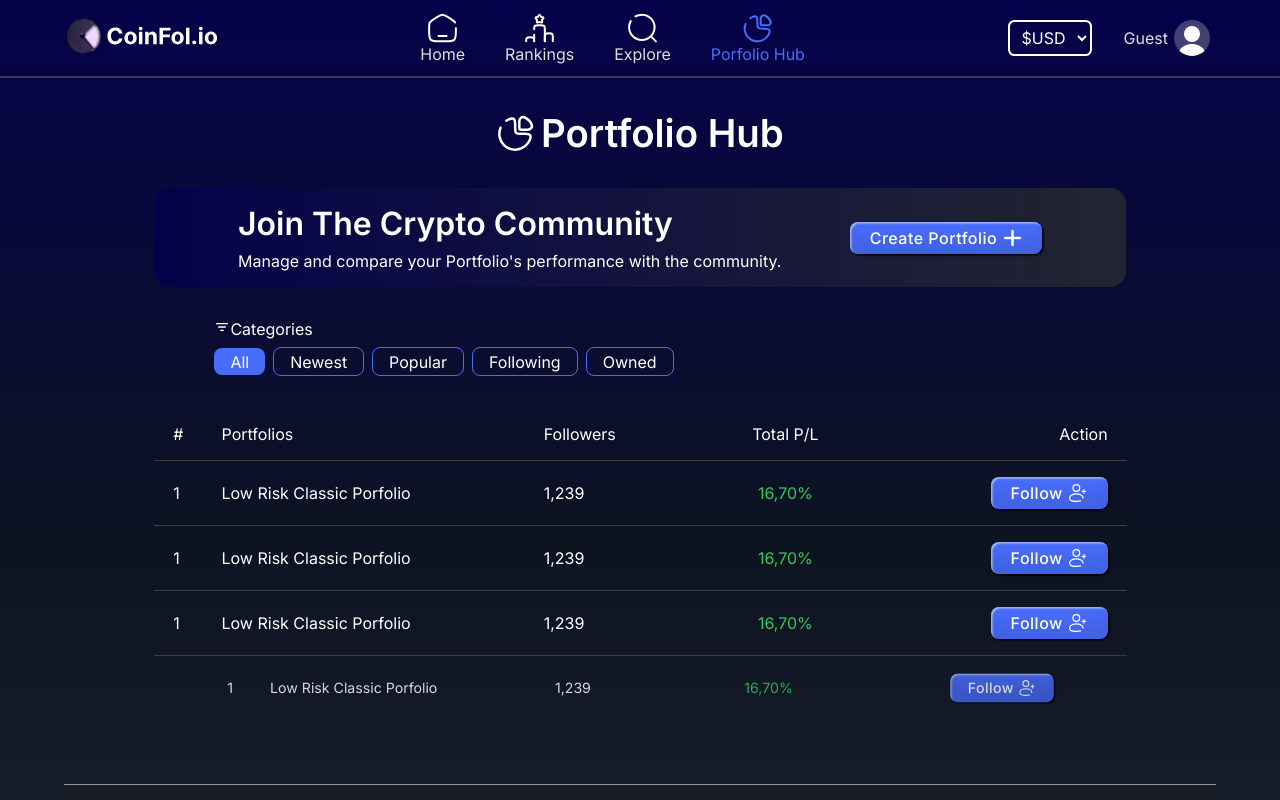
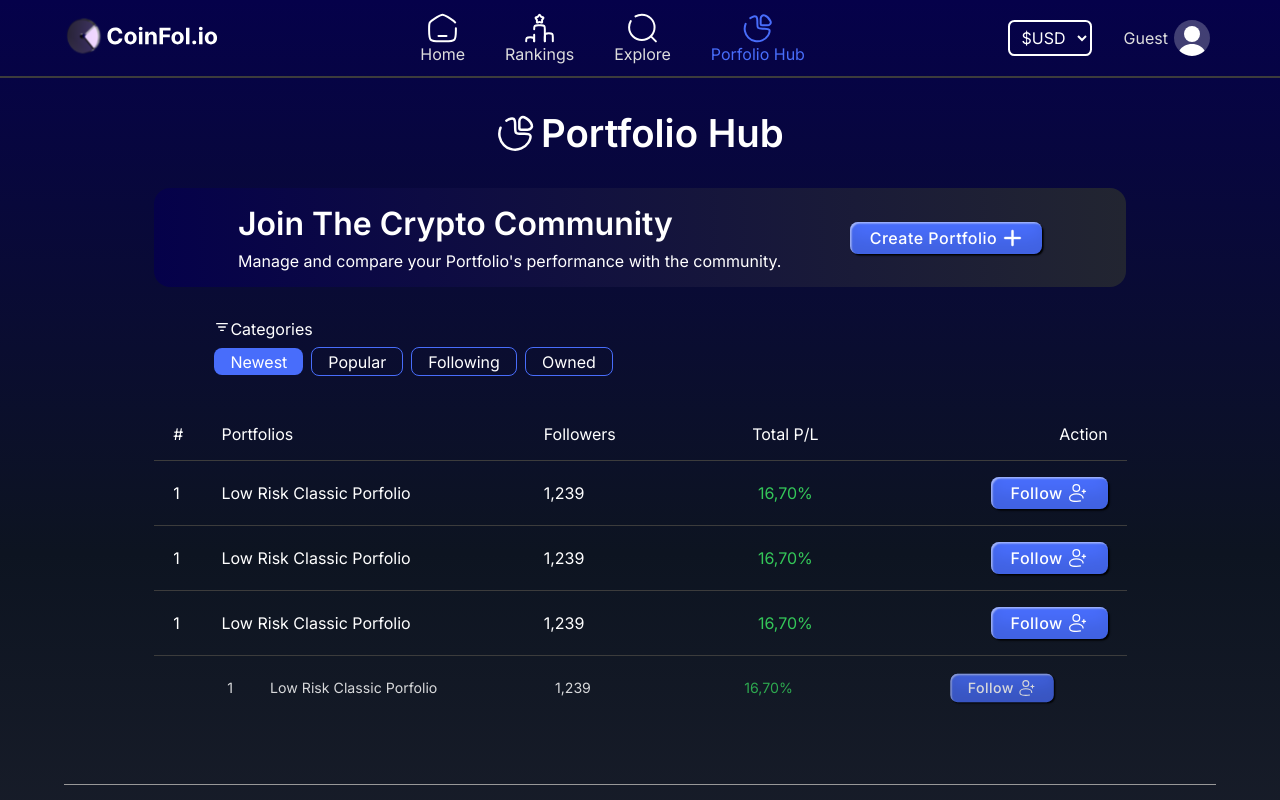
Before and after one commit to dimitarraychev/coinfolio, a React (Vite) app: page /hub in a window 1280 px wide. Shown: the top 800 px of the page. Built offline with nearby package versions, Linux system fonts and the light colour scheme; no server answers.

Commit message:
Removed all category

```diff
--- a/src/constants/categories.js
+++ b/src/constants/categories.js
@@ -1,8 +1,4 @@
 export const portfolioCategories = [
-	{
-		category_id: "all",
-		name: "All",
-	},
 	{
 		category_id: "newest",
 		name: "Newest",
--- a/src/pages/PortfolioHub/PortfolioHub.jsx
+++ b/src/pages/PortfolioHub/PortfolioHub.jsx
@@ -9,7 +9,7 @@ import CategoriesMenu from "../../components/CategoriesMenu/CategoriesMenu";
 import { portfolioCategories } from "../../constants/categories";
 
 const PortfolioHub = () => {
-	const [category, setCategory] = useState("all");
+	const [category, setCategory] = useState("newest");
 	const [isLoading, setIsLoading] = useState(false);
 
 	const categoriesHandler = (value) => {
```
